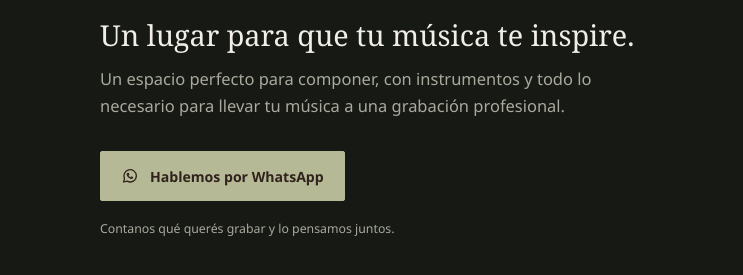
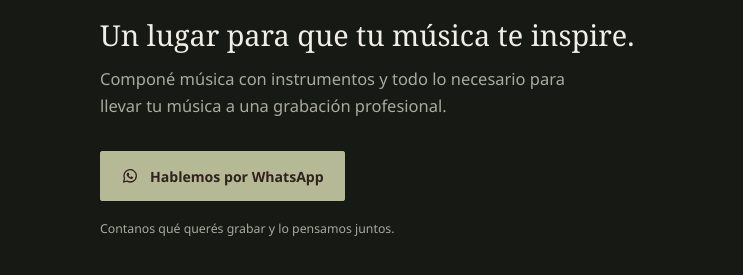
Before and after one commit to julianmmw/subtle-recording-space, a plain HTML site: page index.html in a window 1280 px wide. Shown: the part 391-666 px from the top of the page, 0-743 px from the left. Drawn offline with Linux system fonts and the light colour scheme.

Commit message:
Revise bilingual composition copy
Update the hero sentence in Spanish and English.

Co-authored-by: Copilot <223556219+Copilot@users.noreply.github.com>

```diff
--- a/index.html
+++ b/index.html
@@ -248,7 +248,7 @@
         <h1 class="hero-title" id="hero-title">Subtle</h1>
         <p class="hero-tagline"><em data-i18n="heroTagline">Music rehearsal room</em></p>
         <p class="hero-manifesto" data-i18n="heroManifesto">Un lugar para que tu música te inspire.</p>
-        <p class="hero-copy" data-i18n="heroCopy">Un espacio perfecto para componer, con instrumentos y todo lo necesario para llevar tu música a una grabación profesional.</p>
+        <p class="hero-copy" data-i18n="heroCopy">Componé música con instrumentos y todo lo necesario para llevar tu música a una grabación profesional.</p>
         <a class="button" href="https://wa.me/541141590433" target="_blank" rel="noopener noreferrer">
           <svg viewBox="0 0 24 24" fill="none" aria-hidden="true">
             <path d="M20.5 11.7a8.3 8.3 0 0 1-12.3 7.2L3.5 20l1.2-4.5a8.3 8.3 0 1 1 15.8-3.8Z" stroke="currentColor" stroke-width="1.7" stroke-linecap="round" stroke-linejoin="round"/>
@@ -339,7 +339,7 @@
         heroCategory: "Espacio acústico para ensambles, composición, arreglos y grabación de música",
         heroTagline: "Music rehearsal room",
         heroManifesto: "Un lugar para que tu música te inspire.",
-        heroCopy: "Un espacio perfecto para componer, con instrumentos y todo lo necesario para llevar tu música a una grabación profesional.",
+        heroCopy: "Componé música con instrumentos y todo lo necesario para llevar tu música a una grabación profesional.",
         heroCta: "Hablemos por WhatsApp",
         heroNote: "Contanos qué querés grabar y lo pensamos juntos.",
         gearIntro: "Instrumentos y herramientas para explorar, grabar y encontrar el sonido de cada proyecto.",
@@ -374,7 +374,7 @@
         heroCategory: "Acoustic space for music ensembles, composition, arranging and recording",
         heroTagline: "Music rehearsal room",
         heroManifesto: "A place for your music to inspire you.",
-        heroCopy: "A perfect space to write music, with instruments and everything you need to bring your music to a professional recording.",
+        heroCopy: "Compose music with instruments and everything you need to bring your music to a professional recording.",
         heroCta: "Get in touch on WhatsApp",
         heroNote: "Tell us what you’d like to record and we’ll plan it together.",
         gearIntro: "Instruments and tools to explore, record and find the sound that fits your project.",
```
